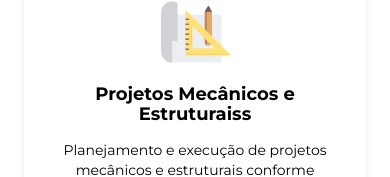
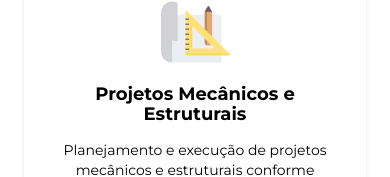
Before and after one commit to hugosimoesdev/bdm-website, a Next.js app: page / in a window 390 px wide. Shown: the part 2093-2270 px from the top of the page. Built offline with nearby package versions, Linux system fonts and the light colour scheme.

Commit message:
services responsiveness completed

```diff
--- a/src/components/services.tsx
+++ b/src/components/services.tsx
@@ -1,62 +1,26 @@
+import { servicesData } from "@/constants/services-data";
 import React from "react";
-
-const data = [
-  {
-    img: "/assets/project-manage.svg",
-    title: "Gestão de Projetos",
-    description:
-      "Acompanhamento de serviços em obras civil, manutenção de telhados, instalação de linha de vida, processos de negociação para execução de serviços",
-  },
-  {
-    img: "/assets/mech-projects.svg",
-    title: "Projetos Mecânicos e Estruturaiss",
-    description:
-      "Planejamento e execução de projetos mecânicos e estruturais conforme especificações técnicas.",
-  },
-  {
-    img: "/assets/maintenance.svg",
-    title: "Montagem e Manutenção",
-    description:
-      "Montagem e manutenção de sistemas mecânicos, elétricos, eletrônicos e de automação.",
-  },
-  {
-    img: "/assets/consulting.svg",
-    title: "Consultoria em Segurança e Meio Ambiente",
-    description:
-      "Assessoria para adequação às normas de segurança do trabalho e meio ambiente.",
-  },
-  {
-    img: "/assets/training.svg",
-    title: "Treinamentos e Capacitações",
-    description:
-      "Programas de treinamento e capacitação para aumentar a eficiência e segurança no trabalho.",
-  },
-  {
-    img: "/assets/risk-manage.svg",
-    title: "Gestão de Riscos",
-    description:
-      "Análise e gestão de riscos para identificar perigos e implementar medidas preventivas.",
-  },
-];
 
 export default function Services() {
   return (
     <section className="text-center mt-14" id={"servicos"}>
-      <div className="flex flex-col gap-6 px-4">
-        <h2 className="font-bold text-lg leading-5 text-yellow">
+      <div className="flex flex-col gap-6 px-4 2xl:px-32">
+        <h2 className="font-bold text-lg xl:text-xl leading-5 text-yellow">
           Nossos serviços
         </h2>
-        <h4 className="font-bold leading-5">
+        <h4 className="font-bold leading-5 lg:text-2xl xl:text-3xl">
           Com nossa vasta experiência e dedicação, oferecemos uma ampla gama de
           serviços especializados para atender às necessidades especificas de
           cada cliente. Conheça nossos principais serviços:
         </h4>
       </div>
-      <div className="grid grid-cols-6 gap-8 mt-20 px-6">
-        {data.map((item) => {
+      <div className="xl:relative mt-12">
+        <img src="/circle.svg" className="hidden xl:block" />
+        <div className="grid grid-cols-6 gap-8 mt-20 px-6 xl:absolute xl:top-[35%] xl:left-1/2 xl:transform xl:-translate-x-1/2 xl:-translate-y-1/2 xl:w-full 2xl:px-32">
+          {servicesData.map((item) => {
             return (
               <div
-              className="col-span-6 py-12 flex flex-col gap-4 text-center items-center bg-white px-6 shadow-md rounded-lg"
+                className="col-span-6 sm:col-span-3 lg:col-span-2 py-12 flex flex-col gap-4 lg:text-start text-center lg:items-start items-center bg-white px-6 shadow-md rounded-lg"
                 key={item.img}
               >
                 <img src={item.img} alt={item.title} />
@@ -66,6 +30,7 @@ export default function Services() {
             );
           })}
         </div>
+      </div>
     </section>
   );
 }
--- /dev/null
+++ b/src/constants/services-data.ts
@@ -0,0 +1,38 @@
+export const servicesData = [
+  {
+    img: "/assets/project-manage.svg",
+    title: "Gestão de Projetos",
+    description:
+      "Acompanhamento de serviços em obras civil, manutenção de telhados, instalação de linha de vida, processos de negociação para execução de serviços",
+  },
+  {
+    img: "/assets/mech-projects.svg",
+    title: "Projetos Mecânicos e Estruturais",
+    description:
+      "Planejamento e execução de projetos mecânicos e estruturais conforme especificações técnicas.",
+  },
+  {
+    img: "/assets/maintenance.svg",
+    title: "Montagem e Manutenção",
+    description:
+      "Montagem e manutenção de sistemas mecânicos, elétricos, eletrônicos e de automação.",
+  },
+  {
+    img: "/assets/consulting.svg",
+    title: "Consultoria em Segurança e Meio Ambiente",
+    description:
+      "Assessoria para adequação às normas de segurança do trabalho e meio ambiente.",
+  },
+  {
+    img: "/assets/training.svg",
+    title: "Treinamentos e Capacitações",
+    description:
+      "Programas de treinamento e capacitação para aumentar a eficiência e segurança no trabalho.",
+  },
+  {
+    img: "/assets/risk-manage.svg",
+    title: "Gestão de Riscos",
+    description:
+      "Análise e gestão de riscos para identificar perigos e implementar medidas preventivas.",
+  },
+];
```
Also changed, not shown: public/circle.svg (added). Lines whose indentation alone changed are shown as unchanged.
